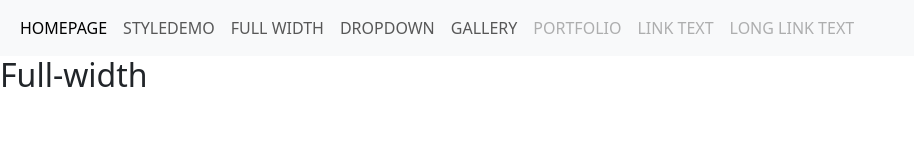
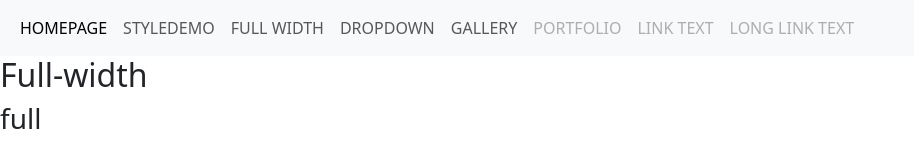
Before and after one commit to mahfuzaebnatdisha/nobodysfool, a plain HTML site: page full-width.html in a window 1280 px wide. Shown: the whole page, without its empty margins (0-914 px from the left). Drawn offline with nearby package versions, Linux system fonts and the light colour scheme; a web font is replaced by a local one.

Commit message:
2nd commit

```diff
--- a/full-width.html
+++ b/full-width.html
@@ -56,6 +56,7 @@
 </head>
 <body>
     <h2>Full-width</h2>
+    <h3>full</h3>
 
 </body>
 </html>
```
